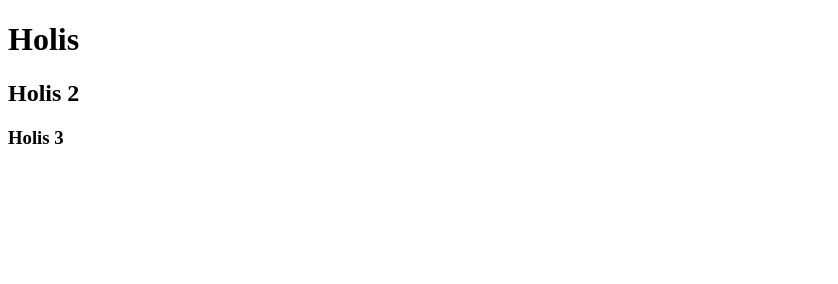
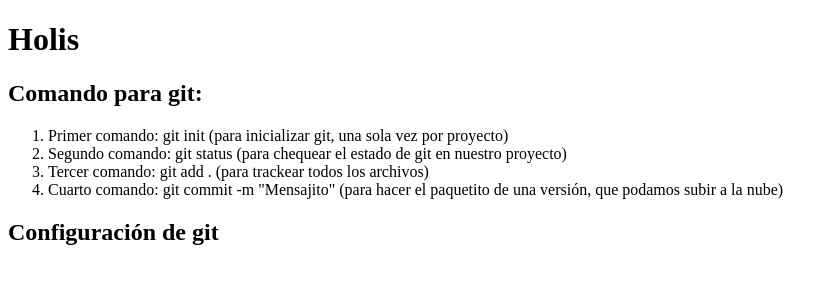
Before and after one commit to Cecilia-Campos/Primer-hit, a plain HTML site: page index.html in a window 1280 px wide. Shown: the whole page, without its empty margins (0-838 px from the left). Drawn offline with Linux system fonts and the light colour scheme.

Commit message:
Agregamos comandos de git al index.html

```diff
--- a/index.html
+++ b/index.html
@@ -8,7 +8,15 @@
 
 <body>
     <h1> Holis </h1>
-    <h2> Holis 2</h2>
-    <h3> Holis 3 </h3>
+    <h2> Comando para git: </h2>
+    <ol>
+        <li> Primer comando: git init (para inicializar git, una sola vez por proyecto) </li>
+        <li> Segundo comando: git status (para chequear el estado de git en nuestro proyecto) </li>
+        <li> Tercer comando: git add . (para trackear todos los archivos) </li>
+        <li> Cuarto comando: git commit -m "Mensajito" (para hacer el paquetito de una versión, que podamos subir a la nube) </li>
+
+    </ol>
+
+    <h2> Configuración de git </h2>
 </body>
 </html>
```
